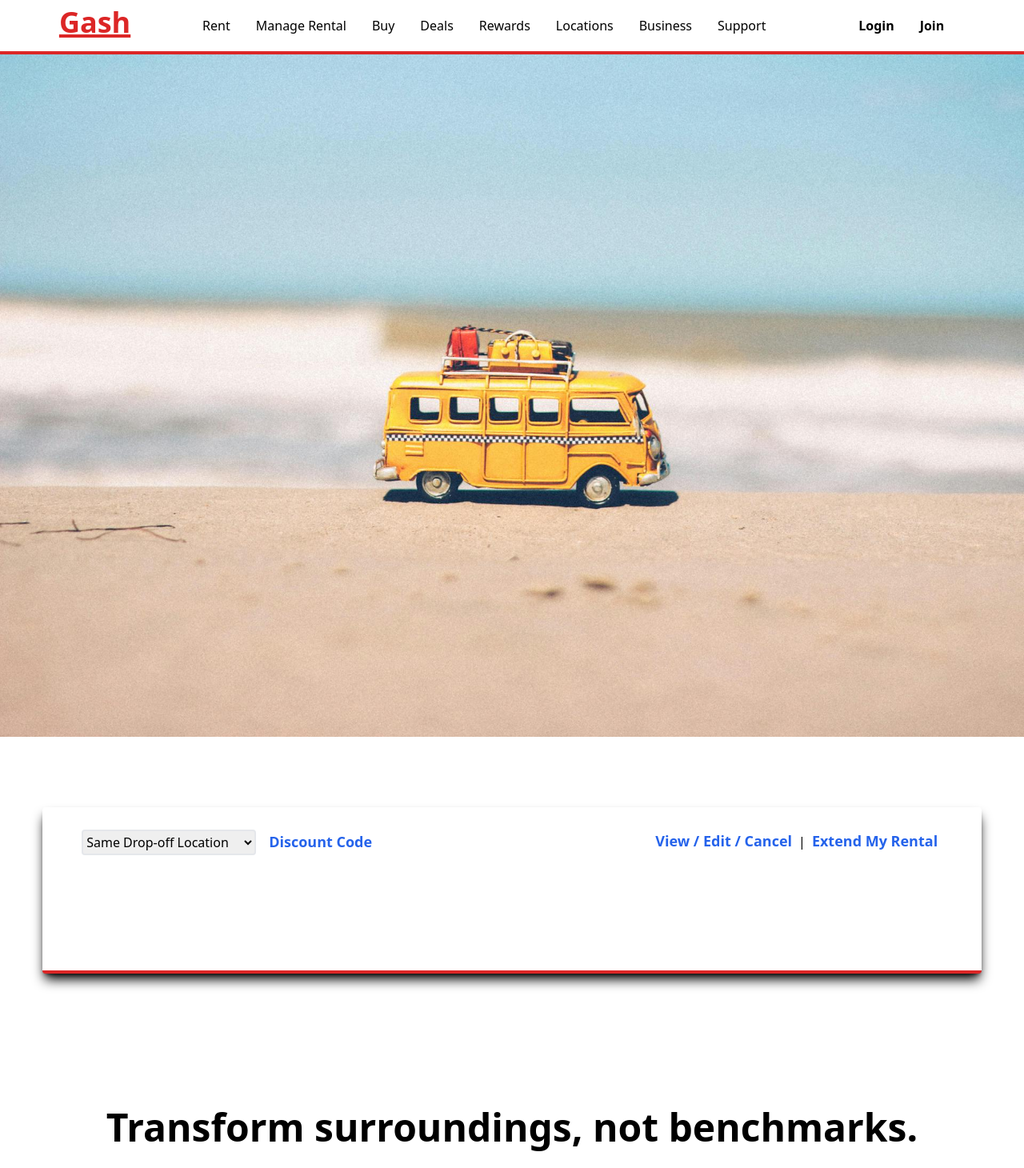
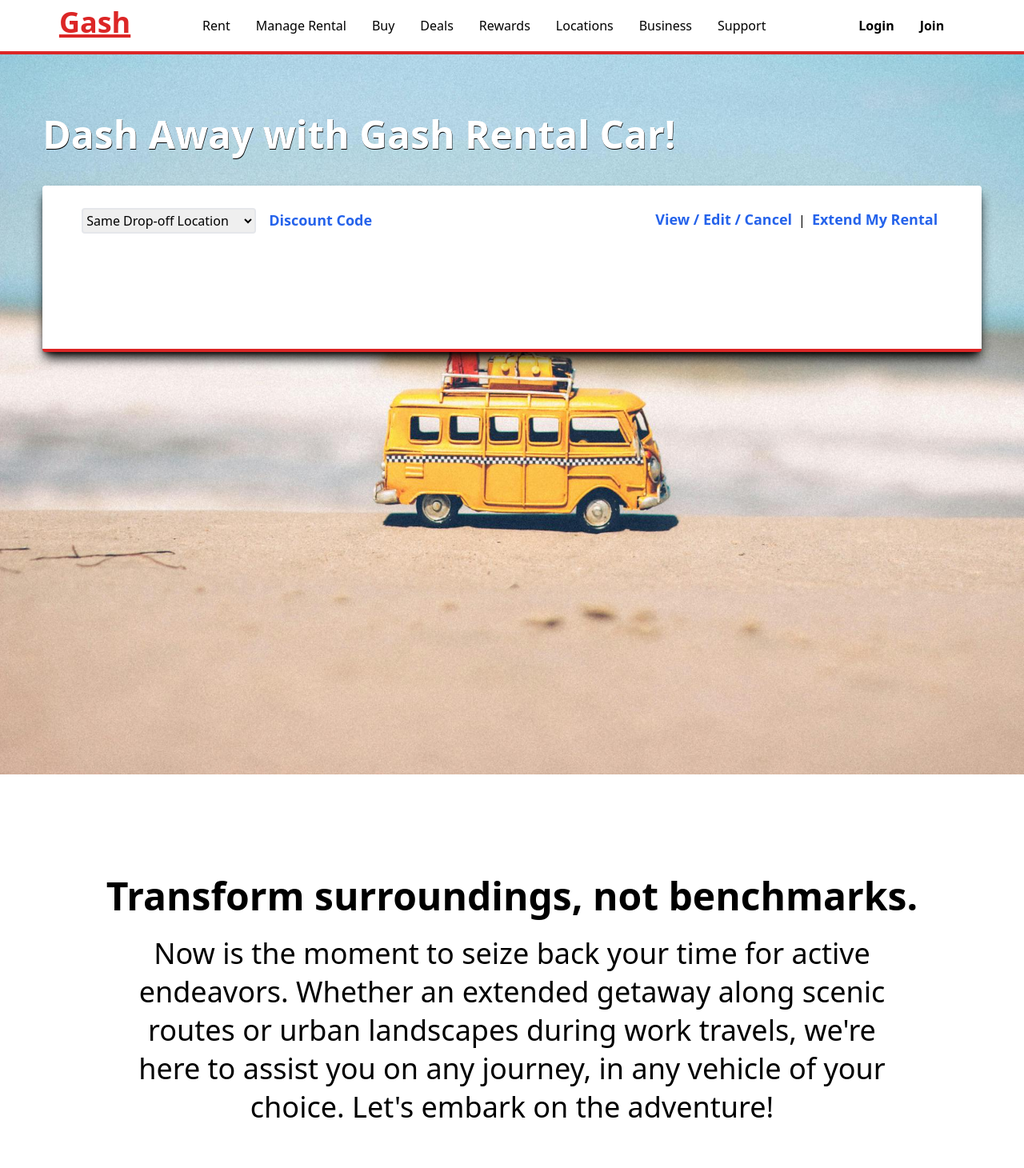
Before and after one commit to Peterson-Jacob/gsr, a Next.js app: page / in a window 1280 px wide. Shown: the top 1460 px of the page at 80% size. Built offline with nearby package versions, Linux system fonts and the light colour scheme.

Commit message:
Update globals.css

```diff
--- a/styles/globals.css
+++ b/styles/globals.css
@@ -1,3 +1,25 @@
 @tailwind base;
 @tailwind components;
 @tailwind utilities;
+
+
+.beach{
+    height: 900px;
+}
+
+.jprompt{
+    position: absolute;
+    top: 18%;
+}
+
+.tagline{
+    text-shadow: 0.5px 0.5px black;
+}
+
+.slogan{
+    height: 640px;
+}
+
+.callAction{
+    line-height: 3rem;
+}
```
